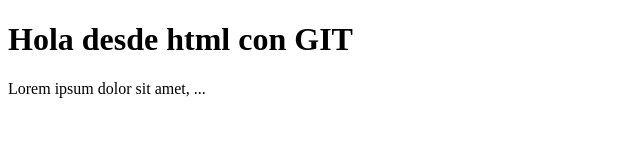
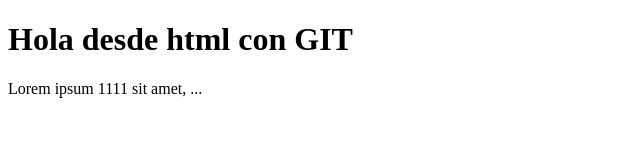
Before and after one commit to AndFuentez1/web-git-examples, a plain HTML site: page index.html in a window 1280 px wide. Shown: the full height of the page, 0-640 px from the left. Drawn offline with Linux system fonts and the light colour scheme.

Commit message:
Agrege unos en el parrafo

```diff
--- a/index.html
+++ b/index.html
@@ -8,6 +8,6 @@
 </head>
 <body>
     <h1>Hola desde html con GIT</h1>
-    <p>Lorem ipsum dolor sit amet, ...</p>
+    <p>Lorem ipsum 1111 sit amet, ...</p>
 </body>
 </html>
```
